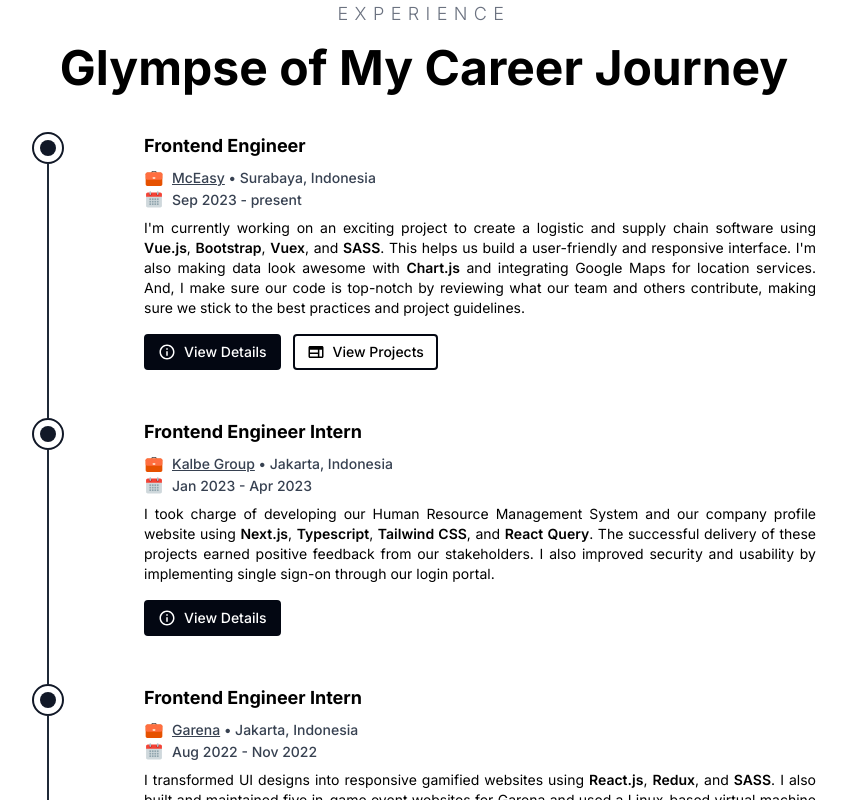
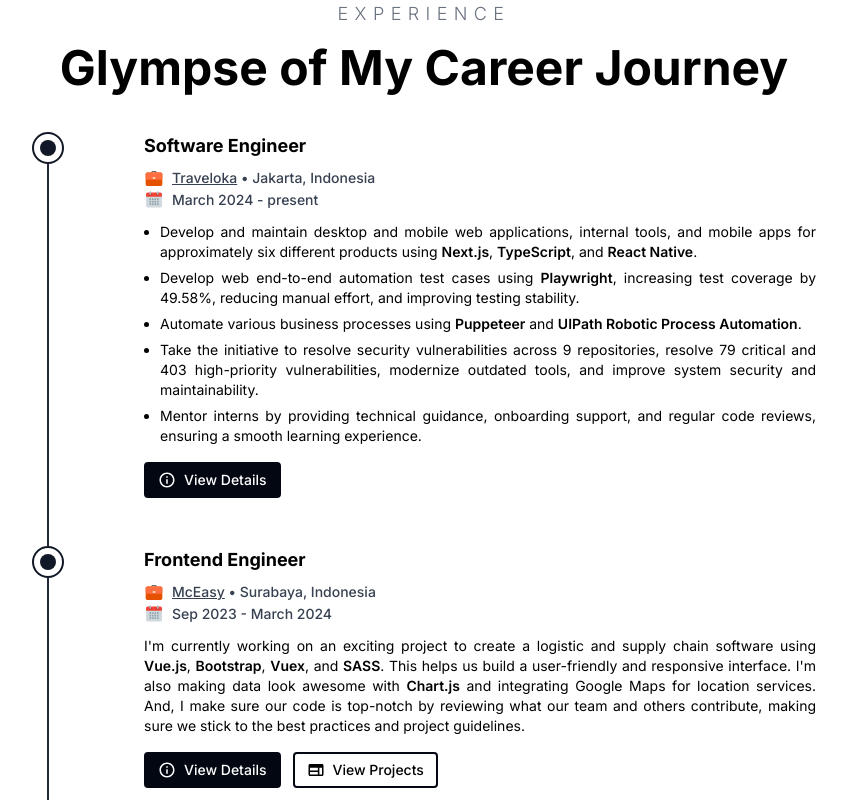
Before and after one commit to alfonsus20/personal-web, a Next.js app: page / in a window 1280 px wide. Shown: the part 880-1680 px from the top of the page, without its empty margins (216-1063 px from the left). Built offline with nearby package versions, Linux system fonts and the light colour scheme.

Commit message:
add Traveloka experience to experience list and update styles

```diff
--- a/src/app/globals.css
+++ b/src/app/globals.css
@@ -9,3 +9,9 @@ html {
 body {
   background-color: white;
 }
+
+@layer base {
+  ul {
+    @apply list-disc pl-4 space-y-1.5;
+  }
+}
--- a/src/components/home/ExperienceCard.tsx
+++ b/src/components/home/ExperienceCard.tsx
@@ -52,7 +52,7 @@ const Experience = ({
       <motion.div {...contentAnim} className="flex-auto pb-12">
         <div className="mb-4">
           <h3 className="font-bold mb-2 text-lg">{jobTitle}</h3>
-          <div className="text-sm space-y-0.5 mb-2 font-medium text-gray-700">
+          <div className="text-sm space-y-0.5 mb-3 font-medium text-gray-700">
             <div className="flex items-center">
               <span className="w-7 inline-block">
                 <FcBriefcase className="text-xl" />
--- a/src/data/experience.tsx
+++ b/src/data/experience.tsx
@@ -1,3 +1,6 @@
+import TravelokaLogo from "@/assets/images/experience/traveloka/logo.png";
+
+// McEasy
 import McEasyLogo from "@/assets/images/experience/mceasy/logo.webp";
 import FleetAvailability from "@/assets/images/experience/mceasy/projects/fleet-availability.png";
 import FleetTask1 from "@/assets/images/experience/mceasy/projects/fleet-task.png";
@@ -7,10 +10,12 @@ import OrderManagement from "@/assets/images/experience/mceasy/projects/delivery
 import OrderManagement2 from "@/assets/images/experience/mceasy/projects/delivery-order-2.png";
 import Liveview from "@/assets/images/experience/mceasy/projects/liveview.png";
 
+// Garena
 import GarenaLogo from "@/assets/images/experience/garena/logo.png";
 import GambitChest from "@/assets/images/experience/garena/projects/gambit-chest.png";
 import LuckySpin from "@/assets/images/experience/garena/projects/lucky-spin.png";
 
+// Tiket.com
 import TiketLogo from "@/assets/images/experience/tiket/logo.png";
 import Carpool from "@/assets/images/experience/tiket/projects/car-pool.png";
 import Carpool2 from "@/assets/images/experience/tiket/projects/car-pool-2.png";
@@ -22,8 +27,10 @@ import CarRentalSeo from "@/assets/images/experience/tiket/projects/car-rental-s
 import CarRentalDashboard from "@/assets/images/experience/tiket/projects/car-rental-dashboard.png";
 import FlightDashboard from "@/assets/images/experience/tiket/projects/flight-dashboard.png";
 
+// Kalbe
 import KalbeLogo from "@/assets/images/experience/kalbe/logo.png";
 
+// Lingotalk
 import LingotalkLogo from "@/assets/images/experience/lingotalk/logo.webp";
 
 import { StaticImageData } from "next/image";
@@ -54,6 +61,55 @@ export type ExperienceData = {
 
 const experienceList: ExperienceData[] = [
   {
+    jobTitle: "Software Engineer",
+    company: {
+      name: "Traveloka",
+      websiteURL: "https://www.traveloka.com",
+      logo: TravelokaLogo,
+      about:
+        "Traveloka is a leading Southeast Asian online travel company that provides a wide range of travel needs in one platform, enabling customers to create moments together with their loved ones. Traveloka offers flights, hotels, trains, flight + hotel packages, attractions & activities, connectivity products, airport transports, and buses.",
+    },
+    location: "Jakarta, Indonesia",
+    startDate: "March 2024",
+    description: (
+      <ul>
+        <li>
+          Develop and maintain desktop and mobile web applications, internal
+          tools, and mobile apps for approximately six different products using{" "}
+          <span className="font-semibold">Next.js</span>,{" "}
+          <span className="font-semibold">TypeScript</span>, and{" "}
+          <span className="font-semibold">React Native</span>.
+        </li>
+        <li>
+          Develop web end-to-end automation test cases using{" "}
+          <span className="font-semibold">Playwright</span>, increasing test
+          coverage by 49.58%, reducing manual effort, and improving testing
+          stability.
+        </li>
+        <li>
+          Automate various business processes using{" "}
+          <span className="font-semibold">Puppeteer</span> and{" "}
+          <span className="font-semibold">
+            UIPath Robotic Process Automation
+          </span>
+          .
+        </li>
+        <li>
+          Take the initiative to resolve security vulnerabilities across 9
+          repositories, resolve 79 critical and 403 high-priority
+          vulnerabilities, modernize outdated tools, and improve system security
+          and maintainability.
+        </li>
+        <li>
+          Mentor interns by providing technical guidance, onboarding support,
+          and regular code reviews, ensuring a smooth learning experience.
+        </li>
+      </ul>
+    ),
+    id: "traveloka",
+    projects: [],
+  },
+  {
     jobTitle: "Frontend Engineer",
     company: {
       name: "McEasy",
@@ -64,6 +120,7 @@ const experienceList: ExperienceData[] = [
     },
     location: "Surabaya, Indonesia",
     startDate: "Sep 2023",
+    endDate: "March 2024",
     description: (
       <>
         I&apos;m currently working on an exciting project to create a logistic
```
Also changed, not shown: src/assets/images/experience/traveloka/logo.png (added).
